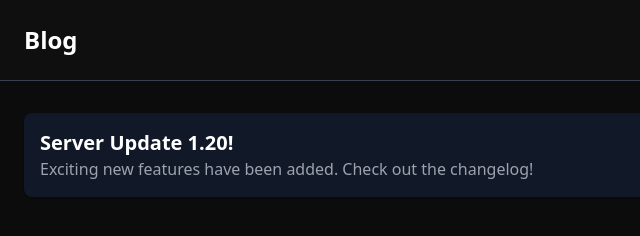
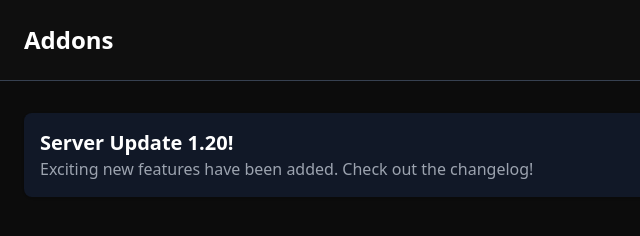
Before and after one commit to inimimii/contoh, a plain HTML site: page addons.html in a window 1280 px wide. Shown: the full height of the page, 0-640 px from the left. Drawn offline with nearby package versions, Linux system fonts and the light colour scheme.

Commit message:
Update and rename blog.html to addons.html

```diff
--- a/blog.html
+++ b/addons.html
@@ -3,12 +3,12 @@
 <head>
   <meta charset="UTF-8" />
   <meta name="viewport" content="width=device-width, initial-scale=1.0" />
-  <title>Blog - Origin Realms</title>
+  <title>Addons - Origin Realms</title>
   <script src="https://cdn.tailwindcss.com"></script>
 </head>
 <body class="bg-[#0c0c0c] text-white font-sans min-h-screen">
   <header class="p-6 flex justify-between items-center bg-[#0f0f0f] border-b border-gray-700">
-    <h1 class="text-2xl font-bold">Blog</h1>
+    <h1 class="text-2xl font-bold">Addons</h1>
     <a href="index.html" class="text-blue-400 hover:underline">← Back to Home</a>
   </header>
   <main class="px-6 py-8 space-y-6">
```
